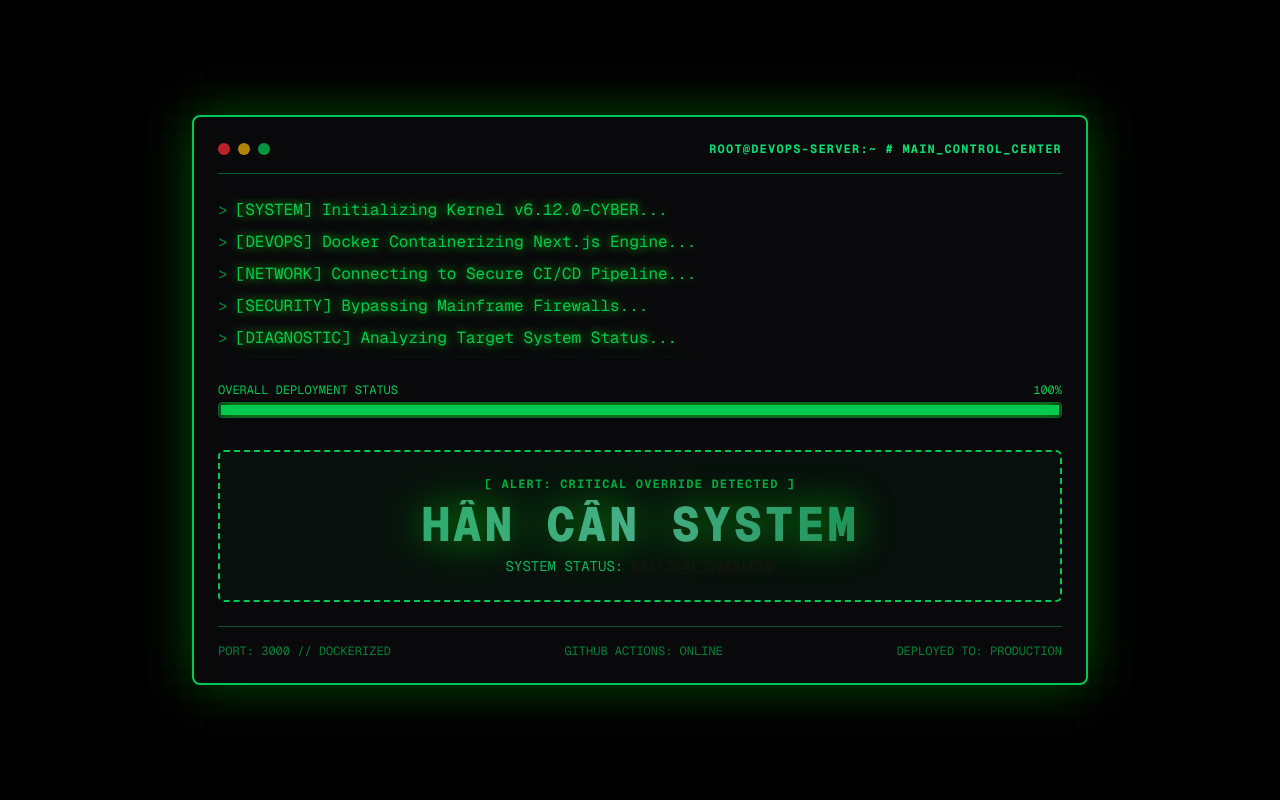
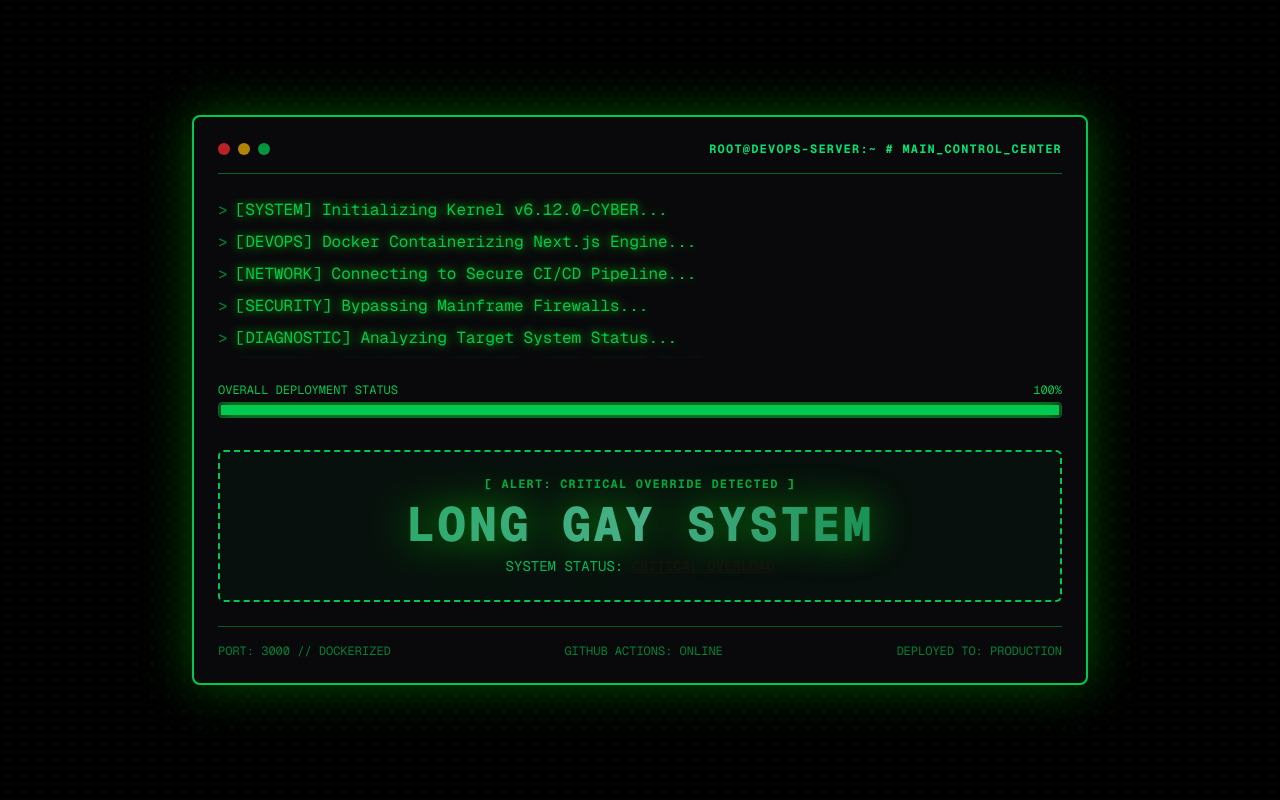
Before and after one commit to LaPhucHan/Gay_Long, a Next.js app: page / in a window 1280 px wide. Built offline with nearby package versions, Linux system fonts and the light colour scheme.

Commit message:
Update page UI to Cyberpunk Hacker Terminal

```diff
--- a/app/page.tsx
+++ b/app/page.tsx
@@ -79,7 +79,7 @@ export default function Home() {
             [ ALERT: CRITICAL OVERRIDE DETECTED ]
           </p>
           <h1 className="text-3xl md:text-5xl font-extrabold text-transparent bg-clip-text bg-gradient-to-r from-green-400 via-emerald-300 to-green-600 tracking-wider animate-pulse drop-shadow-[0_0_20px_rgba(0,255,0,0.8)]">
-            HÂN CẤN SYSTEM
+            LONG GAY SYSTEM
           </h1>
           <p className="mt-2 text-sm text-green-400 opacity-80">
             SYSTEM STATUS: <span className="text-red-500 font-bold underline animate-ping">CRITICAL OVERLOAD</span>
```
